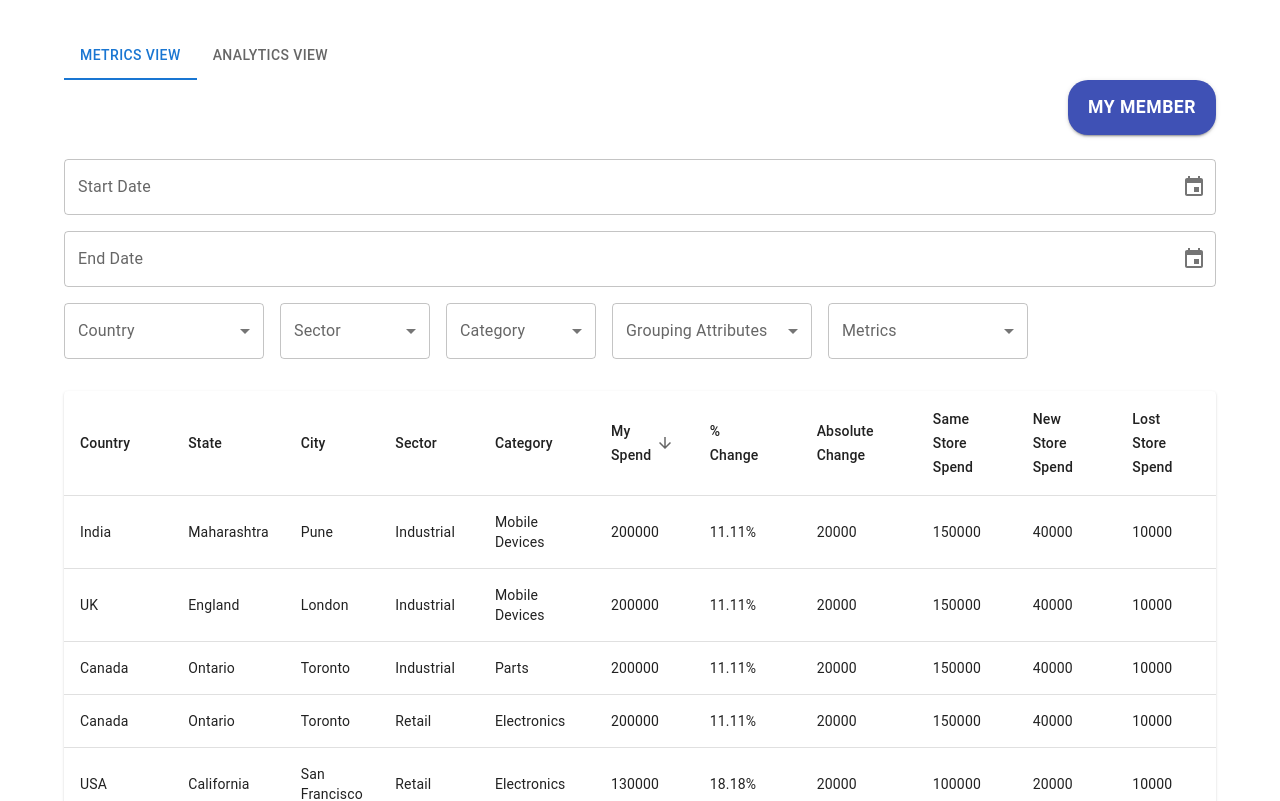
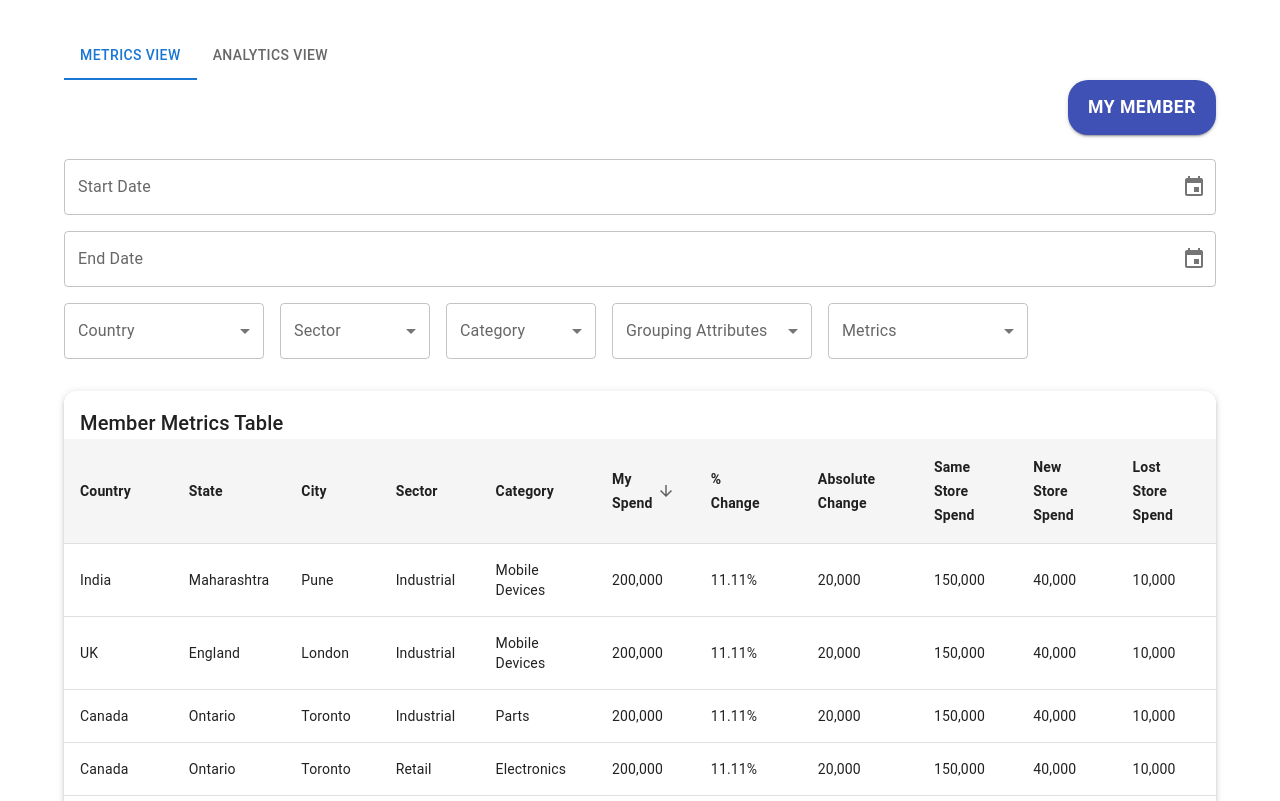
Before and after one commit to Muskan2001/React-Dashboard-analytics, a React (Create React App) app: page / in a window 1280 px wide. Shown: the top 801 px of the page. Built offline with nearby package versions, Linux system fonts and the light colour scheme.

Commit message:
Updated Table ui

```diff
--- a/src/components/DataTable.tsx
+++ b/src/components/DataTable.tsx
@@ -1,11 +1,11 @@
 import {
   Table, TableBody, TableCell, TableContainer, TableHead, TableRow,
-  Paper, TableSortLabel, TablePagination
+  Paper, TableSortLabel, TablePagination, Typography
 } from '@mui/material';
 import { useState } from 'react';
 
 interface DataRow {
-  country:string;
+  country: string;
   state: string;
   city: string;
   sector: string;
@@ -15,12 +15,26 @@ interface DataRow {
   absoluteChange: number;
   samestorespend: number;
   newstorespend: number;
-  loststorespend:number;
+  loststorespend: number;
 }
 
 interface DataTableProps {
   data: DataRow[];
 }
+
+const columns = [
+  { id: 'country', label: 'Country' },
+  { id: 'state', label: 'State' },
+  { id: 'city', label: 'City' },
+  { id: 'sector', label: 'Sector' },
+  { id: 'category', label: 'Category' },
+  { id: 'spend', label: 'My Spend' },
+  { id: 'percentChange', label: '% Change' },
+  { id: 'absoluteChange', label: 'Absolute Change' },
+  { id: 'samestorespend', label: 'Same Store Spend' },
+  { id: 'newstorespend', label: 'New Store Spend' },
+  { id: 'loststorespend', label: 'Lost Store Spend' },
+];
 
 const DataTable = ({ data }: DataTableProps) => {
   const [orderBy, setOrderBy] = useState<keyof DataRow>('spend');
@@ -51,60 +65,52 @@ const DataTable = ({ data }: DataTableProps) => {
   });
 
   return (
-    <Paper sx={{ width: '100%', overflow: 'hidden', marginTop: 4 }}>
+    <Paper sx={{ width: '100%', overflow: 'hidden', mt: 4, borderRadius: 3, boxShadow: 3 }}>
+      <Typography variant="h6" sx={{ p: 2, pb: 0 }}>
+        Member Metrics Table
+      </Typography>
       <TableContainer>
-        <Table>
+        <Table stickyHeader>
           <TableHead>
             <TableRow>
-              {['country','state','city','sector', 'category', 'spend', 'percentChange', 'absoluteChange','samestorespend','newstorespend','loststorespend'].map((key) => (
-                <TableCell key={key}>
+              {columns.map((column) => (
+                <TableCell
+                  key={column.id}
+                  sortDirection={orderBy === column.id ? order : false}
+                  sx={{ fontWeight: 'bold', backgroundColor: '#f5f5f5' }}
+                >
                   <TableSortLabel
-                    active={orderBy === key}
-                    direction={orderBy === key ? order : 'asc'}
-                    onClick={() => handleRequestSort(key as keyof DataRow)}
-                  > {key === 'country' && 'Country'}
-                   {key === 'state' && 'State'}
-                   {key === 'city' && 'City'}
-
-                    {key === 'sector' && 'Sector'}
-                    {key === 'category' && 'Category'}
-                    {key === 'spend' && 'My Spend'}
-                    {key === 'percentChange' && '% Change'}
-                    {key === 'absoluteChange' && 'Absolute Change'}
-                    {key === 'samestorespend' && 'Same Store Spend'}
-                    {key === 'newstorespend' && 'New Store Spend'}
-                    {key === 'loststorespend' && 'Lost Store Spend'}
-
-
-
+                    active={orderBy === column.id}
+                    direction={orderBy === column.id ? order : 'asc'}
+                    onClick={() => handleRequestSort(column.id as keyof DataRow)}
+                  >
+                    {column.label}
                   </TableSortLabel>
                 </TableCell>
               ))}
             </TableRow>
           </TableHead>
+
           <TableBody>
             {sortedData.slice(page * rowsPerPage, page * rowsPerPage + rowsPerPage).map((row, idx) => (
-              <TableRow key={idx}>
-                 <TableCell>{row.country}</TableCell>
-                 <TableCell>{row.state}</TableCell>
-                 <TableCell>{row.city}</TableCell>
-
-
+              <TableRow key={idx} hover>
+                <TableCell>{row.country}</TableCell>
+                <TableCell>{row.state}</TableCell>
+                <TableCell>{row.city}</TableCell>
                 <TableCell>{row.sector}</TableCell>
                 <TableCell>{row.category}</TableCell>
-                <TableCell>{row.spend}</TableCell>
+                <TableCell>{row.spend.toLocaleString()}</TableCell>
                 <TableCell>{row.percentChange}%</TableCell>
-                <TableCell>{row.absoluteChange}</TableCell>
-                <TableCell>{row.samestorespend}</TableCell>
-                <TableCell>{row.newstorespend}</TableCell>
-                <TableCell>{row.loststorespend}</TableCell>
-
-
+                <TableCell>{row.absoluteChange.toLocaleString()}</TableCell>
+                <TableCell>{row.samestorespend.toLocaleString()}</TableCell>
+                <TableCell>{row.newstorespend.toLocaleString()}</TableCell>
+                <TableCell>{row.loststorespend.toLocaleString()}</TableCell>
               </TableRow>
             ))}
           </TableBody>
         </Table>
       </TableContainer>
+
       <TablePagination
         component="div"
         count={data.length}
```
